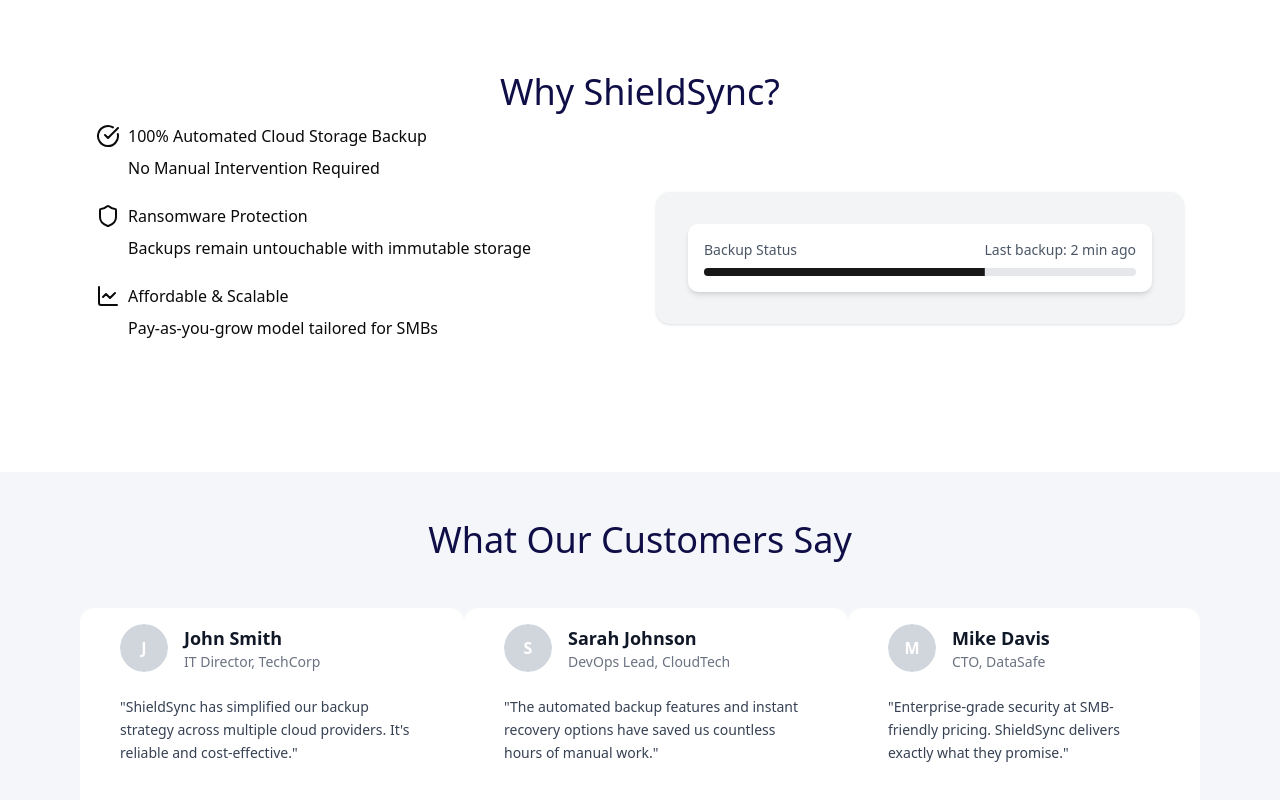
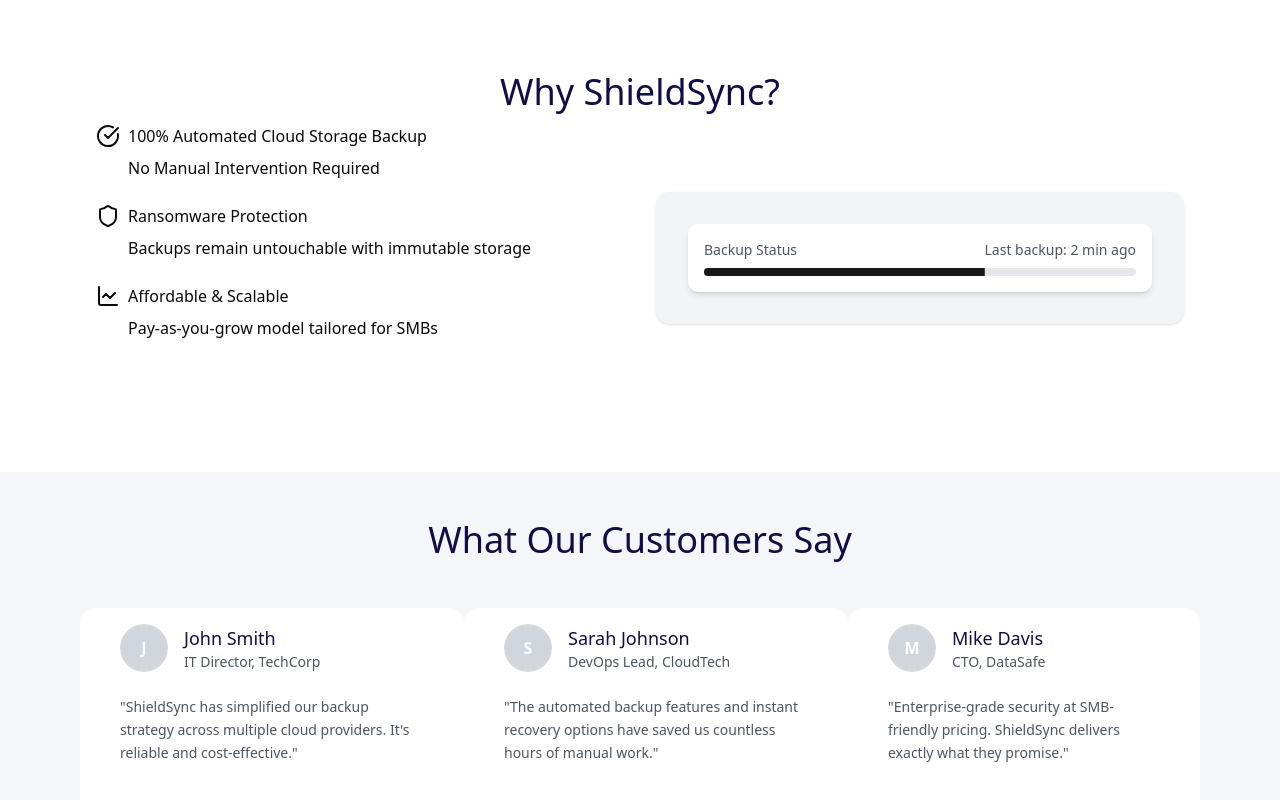
Before and after one commit to diptanshu1044/ShieldSync, a Next.js app: page / in a window 1280 px wide. Shown: the part 1643-2443 px from the top of the page. Built offline with nearby package versions, Linux system fonts and the light colour scheme.

Commit message:
style: Adjust the font style and text size of Customers Say component

```diff
--- a/components/CustomersSay.tsx
+++ b/components/CustomersSay.tsx
@@ -62,12 +62,12 @@
           </AvatarFallback>
         </Avatar>
         <div>
-          <h3 className="text-lg font-semibold text-gray-900">{name}</h3>
-          <p className="text-sm text-gray-500">{role}</p>
+          <h3 className="text-lg text-[#0F0E47] font-normal">{name}</h3>
+          <p className="text-sm text-[#4B5563]">{role}</p>
         </div>
       </CardHeader>
       <CardContent>
-        <p className="text-gray-700 text-sm leading-relaxed">"{review}"</p>
+        <p className="text-[#4B5563] text-sm leading-relaxed">"{review}"</p>
       </CardContent>
     </Card>
   );
```
